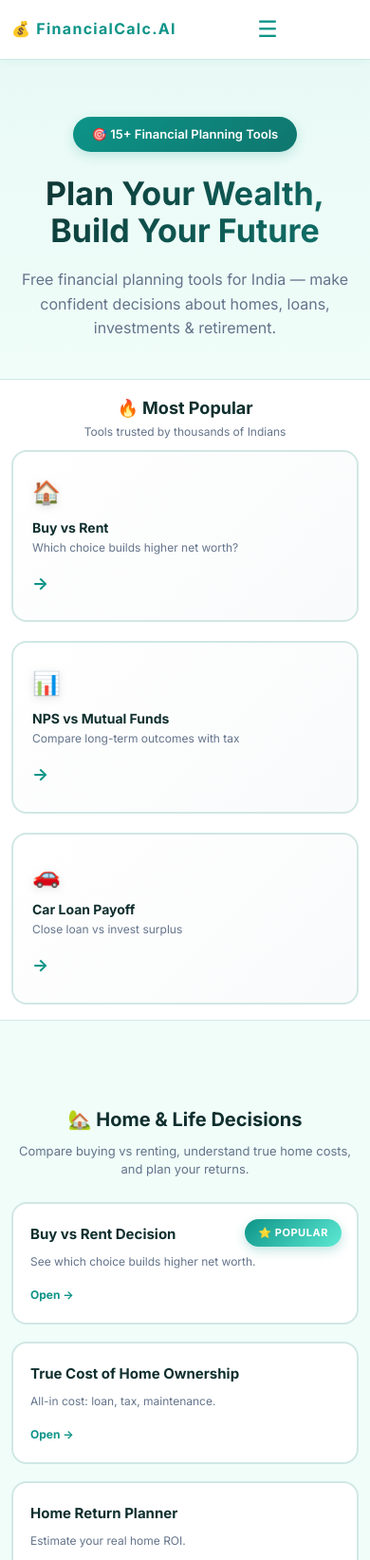
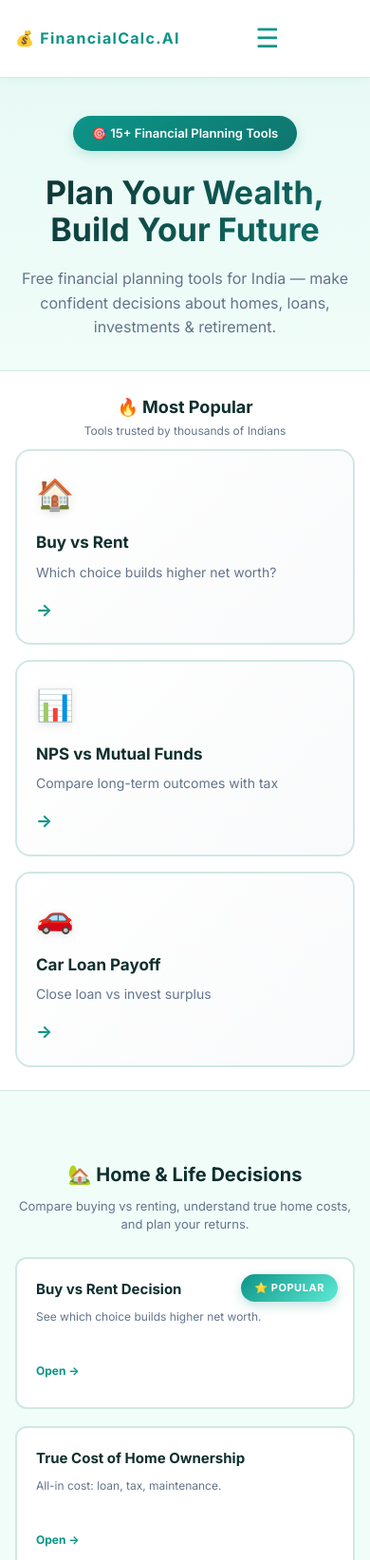
Before and after one commit to mohitthedevil-creator/investingwithstrategy, a website: page index.html in a window 390 px wide. Shown: the top 1643 px of the page at 95% size. Drawn offline with Linux system fonts and the light colour scheme.

Commit message:
Mobile optimization: improved touch targets, spacing, and responsive design

```diff
--- a/assets/styles/components.css
+++ b/assets/styles/components.css
@@ -17,6 +17,7 @@ header {
   padding: 16px var(--section-gap);
   max-width: 1400px;
   margin: 0 auto;
+  min-height: 60px;
 }
 
 .logo {
@@ -57,8 +58,12 @@ nav a.active {
   background: none;
   border: none;
   color: var(--brand);
-  font-size: 24px;
+  font-size: 28px;
   cursor: pointer;
+  padding: 8px;
+  min-width: 44px;
+  min-height: 44px;
+  -webkit-tap-highlight-color: transparent;
 }
 
 @media (max-width: 900px) {
@@ -73,7 +78,9 @@ nav a.active {
 
 @media (max-width: 700px) {
   .mobile-menu-toggle {
-    display: block;
+    display: flex;
+    align-items: center;
+    justify-content: center;
   }
 
   nav ul.nav-links {
@@ -87,6 +94,7 @@ nav a.active {
     gap: 0;
     padding: 8px 0;
     display: none;
+    box-shadow: 0 4px 12px rgba(13, 148, 136, 0.1);
   }
 
   nav ul.nav-links.active {
@@ -99,7 +107,11 @@ nav a.active {
 
   nav ul.nav-links a {
     display: block;
-    padding: 12px var(--section-gap);
+    padding: 16px var(--section-gap);
+    font-size: 15px;
+    min-height: 48px;
+    display: flex;
+    align-items: center;
   }
 }
 
@@ -108,6 +120,12 @@ nav a.active {
   padding: 60px 0 40px 0;
   text-align: center;
   background: linear-gradient(180deg, rgba(13, 148, 136, 0.03) 0%, rgba(13, 148, 136, 0) 100%);
+}
+
+@media (max-width: 700px) {
+  .hero {
+    padding: 40px 0 32px 0;
+  }
 }
 
 .hero-badge {
@@ -296,11 +314,37 @@ nav a.active {
 @media (max-width: 900px) {
   .featured-grid {
     grid-template-columns: 1fr;
-    gap: 20px;
+    gap: 16px;
   }
 
   .featured-card {
-    padding: 24px 20px;
+    padding: 20px 18px;
+  }
+}
+
+@media (max-width: 700px) {
+  .featured-strip {
+    padding: 24px 0;
+  }
+
+  .featured-card {
+    padding: 20px;
+    min-height: 120px;
+  }
+
+  .card-icon {
+    font-size: 32px;
+    margin-bottom: 12px;
+  }
+
+  .featured-card h3 {
+    font-size: 17px;
+    margin-bottom: 6px;
+  }
+
+  .featured-card p {
+    font-size: 14px;
+    line-height: 1.5;
   }
 }
 
@@ -308,6 +352,12 @@ nav a.active {
 .category-section {
   margin: 0;
   padding: 48px 0;
+}
+
+@media (max-width: 700px) {
+  .category-section {
+    padding: 32px 0;
+  }
 }
 
 .category-section:nth-child(even) {
@@ -348,6 +398,31 @@ nav a.active {
   transition: all 0.3s cubic-bezier(0.4, 0, 0.2, 1);
   position: relative;
   height: 100%;
+  min-height: 140px;
+}
+
+@media (max-width: 700px) {
+  .tool-card {
+    padding: 20px;
+    min-height: 160px;
+    border-radius: 12px;
+  }
+
+  .tool-card h3 {
+    font-size: 17px;
+    margin-bottom: 8px;
+  }
+
+  .tool-card p {
+    font-size: 14px;
+    line-height: 1.6;
+    margin-bottom: 12px;
+  }
+
+  .tool-card .open-btn {
+    font-size: 14px;
+    padding: 8px 0;
+  }
 }
 
 .tool-card::after {
@@ -447,6 +522,18 @@ footer {
   margin-top: 64px;
 }
 
+@media (max-width: 700px) {
+  footer {
+    padding: 24px 0;
+    margin-top: 48px;
+  }
+
+  .footer-links {
+    flex-direction: column;
+    gap: 12px;
+  }
+}
+
 .footer-content {
   max-width: 1400px;
   margin: 0 auto;
--- a/assets/styles/theme.css
+++ b/assets/styles/theme.css
@@ -12,9 +12,9 @@
   --shadow: 0 12px 32px rgba(13, 148, 136, 0.12);
 
   /* Spacing */
-  --section-gap: clamp(16px, 3vw, 40px);
-  --card-padding: clamp(10px, 3vw, 32px);
-  --section-padding: clamp(8px, 2vw, 24px);
+  --section-gap: clamp(20px, 4vw, 40px);
+  --card-padding: clamp(16px, 3vw, 32px);
+  --section-padding: clamp(12px, 2vw, 24px);
 
   /* Typography */
   --font-base: "Inter", system-ui, -apple-system, Segoe UI, sans-serif;
@@ -63,9 +63,16 @@ body {
 
 @media (max-width: 700px) {
   :root {
-    --section-gap: 12px;
-    --card-padding: 12px;
-    --h1-size: 20px;
-    --h2-size: 18px;
+    --section-gap: 16px;
+    --card-padding: 16px;
+    --section-padding: 16px;
+    --h1-size: 24px;
+    --h2-size: 20px;
+    --h3-size: 16px;
+    --body-size: 15px;
+  }
+
+  body {
+    font-size: 15px;
   }
 }
--- a/assets/styles/utilities.css
+++ b/assets/styles/utilities.css
@@ -163,6 +163,16 @@
   cursor: pointer;
   transition: var(--transition);
   font-family: var(--font-base);
+  min-height: 44px;
+  -webkit-tap-highlight-color: transparent;
+}
+
+@media (max-width: 700px) {
+  .btn {
+    font-size: 15px;
+    padding: 14px 28px;
+    min-height: 48px;
+  }
 }
 
 .btn-primary {
```
